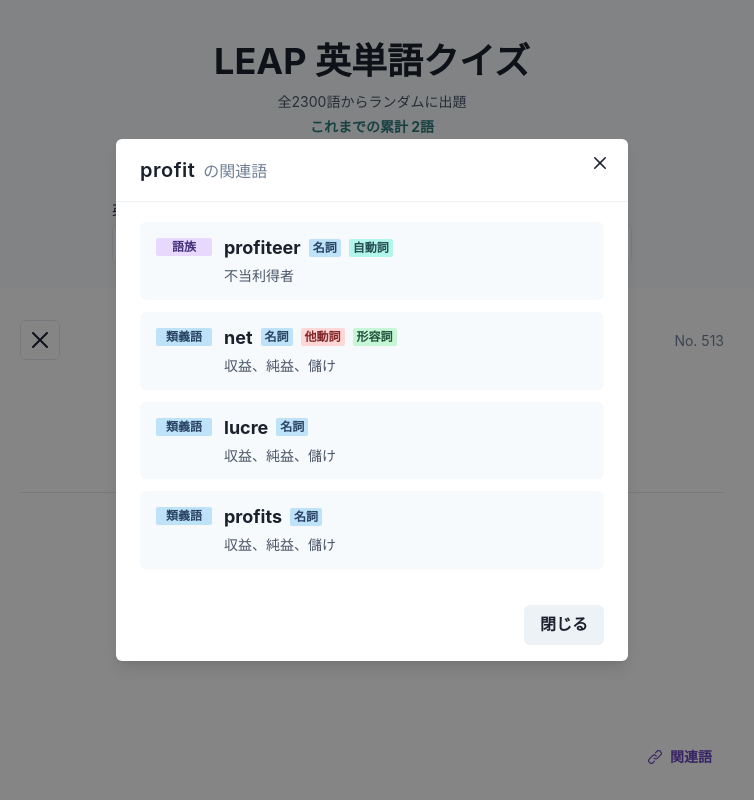
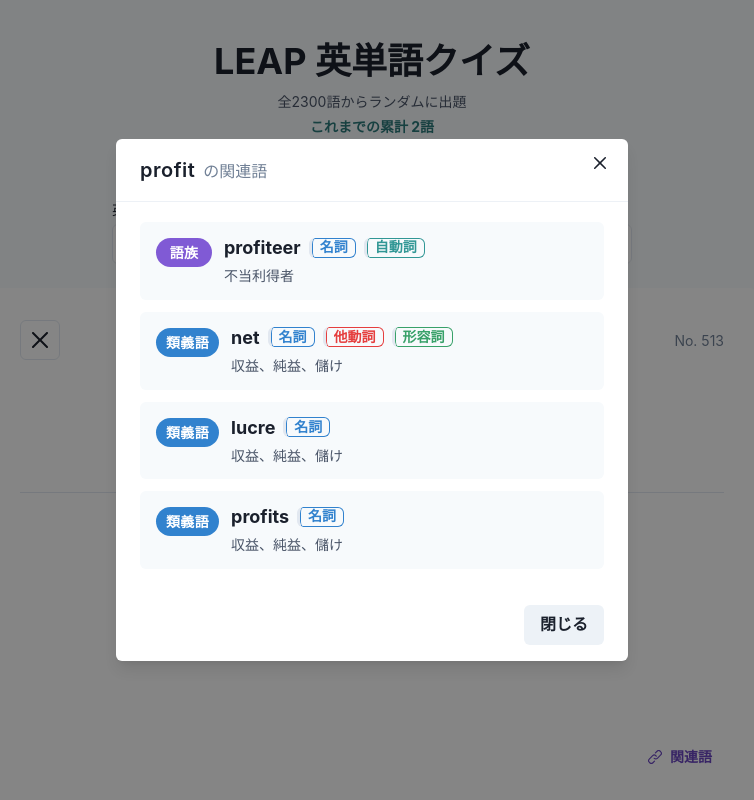
Before and after one commit to takapc/LEAPER, a React (Vite) app: page / in a window 1280 px wide. Both pictures are taken after a click on the button "関連語". Shown: the top 800 px of the page, without its empty margins (268-1022 px from the left). Built offline with nearby package versions, Linux system fonts and the light colour scheme.

Commit message:
ver1.2.0: Differentiate related word labels

```diff
--- a/package.json
+++ b/package.json
@@ -1,6 +1,6 @@
 {
   "name": "leaper",
-  "version": "0.1.0",
+  "version": "1.2.0",
   "type": "module",
   "scripts": {
     "dev": "vite",
--- a/src/App.jsx
+++ b/src/App.jsx
@@ -43,6 +43,7 @@ import { PronounceButton } from './components/PronounceButton'
 import { RelatedWordsModal } from './components/RelatedWordsModal'
 import { RangeSelector } from './components/RangeSelector'
 import { WordSearch } from './components/WordSearch'
+import packageJson from '../package.json'
 import {
   filterWordsBySelectedParts,
   formatMeaning,
@@ -839,6 +840,9 @@ function App() {
             <Text fontSize="xs" color="gray.500">
               データ出典: 受かる英語 - LEAP 改訂版 単語一覧
             </Text>
+            <Text fontSize="xs" color="gray.500" fontWeight="semibold">
+              LEAPER ver{packageJson.version}
+            </Text>
           </VStack>
         </VStack>
       </Container>
--- a/src/components/RelatedWordsModal.jsx
+++ b/src/components/RelatedWordsModal.jsx
@@ -11,6 +11,8 @@ import {
   ModalFooter,
   ModalHeader,
   ModalOverlay,
+  Tag,
+  TagLabel,
   Text,
   useColorModeValue,
   useDisclosure,
@@ -94,9 +96,15 @@ export function RelatedWordsModal({ word }) {
                     <HStack align="start" spacing={3}>
                       <Badge
                         colorScheme={relation.colorScheme}
+                        variant="solid"
+                        borderRadius="full"
+                        fontSize="sm"
+                        letterSpacing="wide"
                         mt={1}
                         minW="3.5rem"
                         textAlign="center"
+                        px={2.5}
+                        py={1}
                       >
                         {relation.label}
                       </Badge>
@@ -110,14 +118,18 @@ export function RelatedWordsModal({ word }) {
                             if (!part) return null
 
                             return (
-                              <Badge
+                              <Tag
                                 key={partOfSpeech}
                                 colorScheme={part.colorScheme}
-                                variant="subtle"
+                                variant="outline"
+                                size="sm"
+                                fontSize="sm"
+                                borderRadius="md"
+                                borderLeftWidth="3px"
                                 whiteSpace="nowrap"
                               >
-                                {part.label}
-                              </Badge>
+                                <TagLabel fontWeight="bold">{part.label}</TagLabel>
+                              </Tag>
                             )
                           })}
                         </HStack>
```
Also changed, not shown: 2 other files (tests, documents, lock files or other folders).
